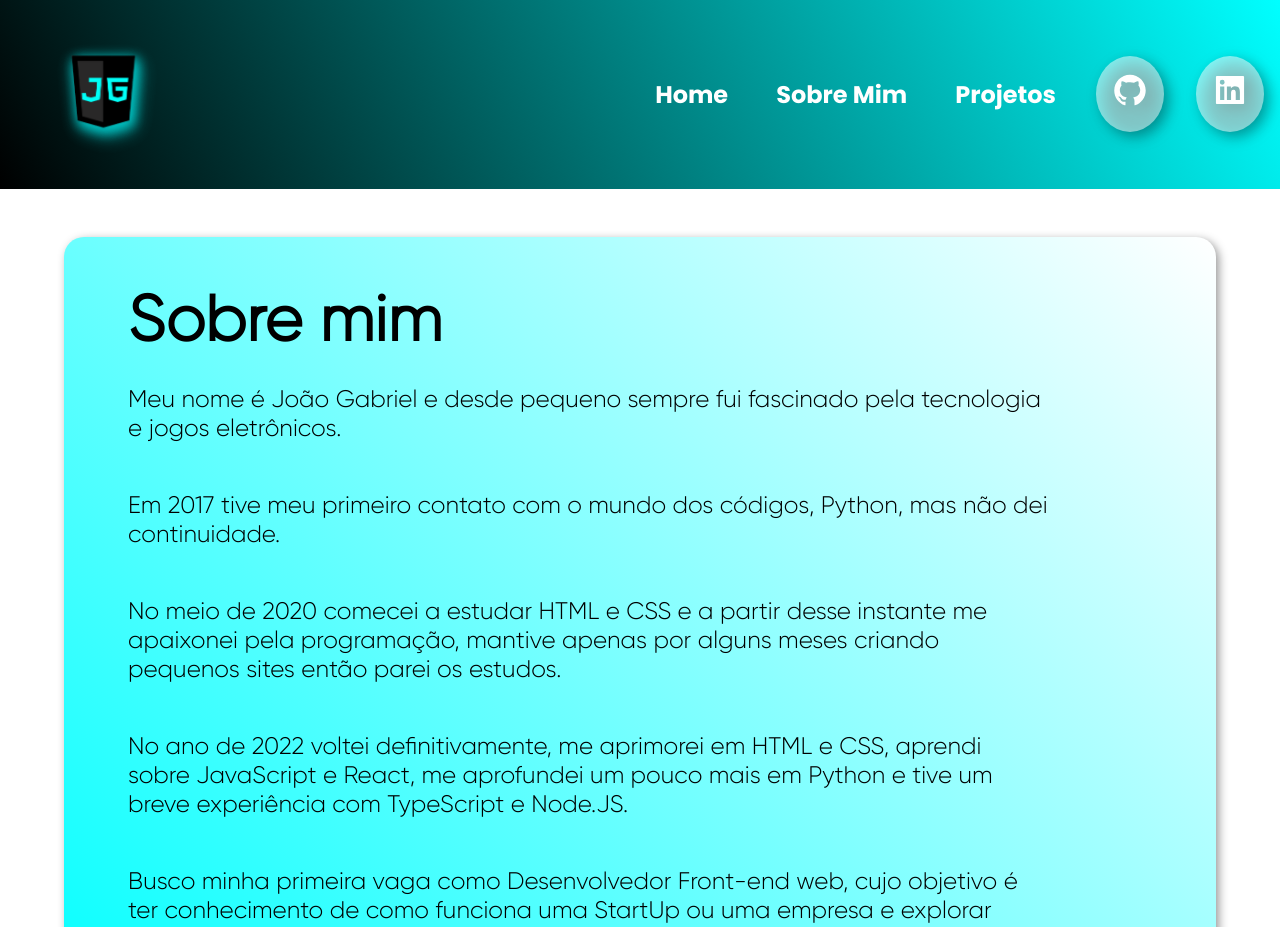
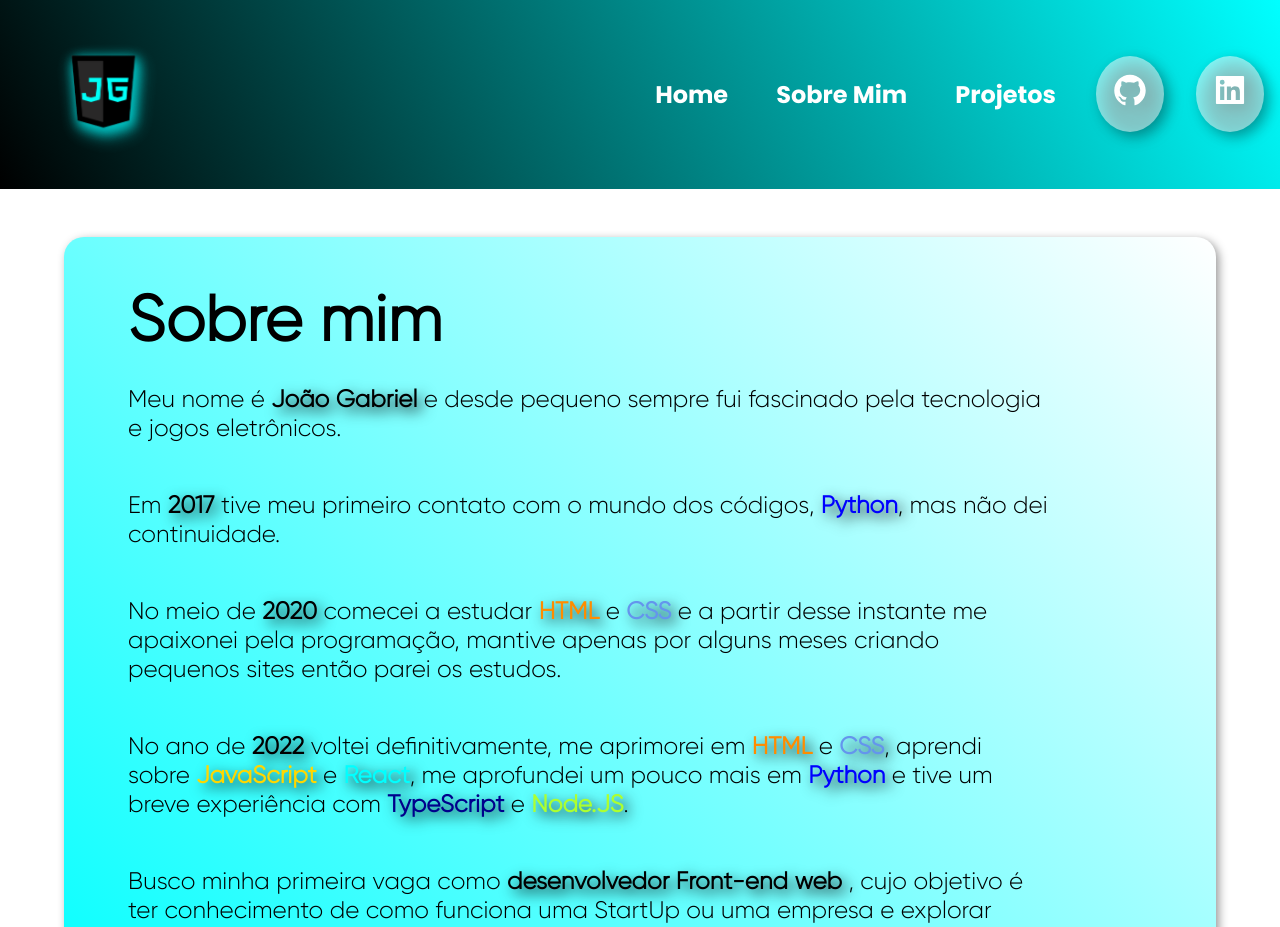
Before and after one commit to oAoj1/Portfolio, a React (Vite) app: page /sobremim in a window 1280 px wide. Shown: the top 927 px of the page. Built offline with nearby package versions, Linux system fonts and the light colour scheme.

Commit message:
adicionando cores

```diff
--- a/src/Components/Header/index.jsx
+++ b/src/Components/Header/index.jsx
@@ -18,7 +18,7 @@ export default function Header(){
                 </Fade>
             </div>
 
-            <span className='spanContent'>
+            <nav className='spanContent'>
                 <Fade bottom>
                     <ul className="menuContent">
                         <Link to="/">
@@ -51,7 +51,7 @@ export default function Header(){
                         </li>
                     </Fade>
                 </ul>
-            </span>
+            </nav>
 
         </header>
     )
--- a/src/Pages/2_SobreMim.jsx
+++ b/src/Pages/2_SobreMim.jsx
@@ -1,23 +1,32 @@
+import Fade from 'react-reveal/Fade';
 import Header from '../Components/Header'
 import Footer from '../Components/Footer'
 import '../Styles/2_SobreMim.css'
+import '../Components/Section/Section.css'
+
 
 export default function SobreMim(){
     return(
         <div>
             <Header/>
                 <div className="sobreMimContent">
-                    <h1>Sobre mim</h1>
+                    <Fade left>
+                        <h1>Sobre mim</h1>
+                    </Fade>
+
                     <div className="textoContent">
-                        <p>Meu nome é João Gabriel e desde pequeno sempre fui fascinado pela tecnologia e jogos eletrônicos. </p>
+                        <Fade right>
+                            <p>Meu nome é <strong className='joao'>João Gabriel</strong> e desde pequeno sempre fui fascinado pela tecnologia e jogos eletrônicos. </p>
 
-                        <p>Em 2017 tive meu primeiro contato com o mundo dos códigos, Python, mas não dei continuidade.</p>
+                            <p>Em <strong>2017</strong> tive meu primeiro contato com o mundo dos códigos, <strong className='python'>Python</strong>, mas não dei continuidade.</p>
 
-                        <p>No meio de 2020 comecei a estudar HTML e CSS e a partir desse instante me apaixonei pela programação, mantive apenas por alguns meses criando pequenos sites então parei os estudos.</p>
+                            <p>No meio de <strong>2020</strong> comecei a estudar <strong className='html'>HTML</strong> e <strong className='css'>CSS</strong> e a partir desse instante me apaixonei pela programação, mantive apenas por alguns meses criando pequenos sites então parei os estudos.</p>
 
-                        <p>No ano de 2022 voltei definitivamente, me aprimorei em HTML e CSS, aprendi sobre JavaScript e React, me aprofundei um pouco mais em Python e tive um breve experiência com TypeScript e Node.JS.</p>
+                            <p>No ano de <strong>2022</strong> voltei definitivamente, me aprimorei em <strong className='html'>HTML</strong> e <strong className='css'>CSS</strong>, aprendi sobre <strong className='js'>JavaScript</strong> e <strong className='react'>React</strong>, me aprofundei um pouco mais em <strong className='python'>Python</strong> e tive um breve experiência com <strong className='ts'>TypeScript</strong> e <strong className='node'>Node.JS</strong>. </p>
 
-                        <p>Busco minha primeira vaga como Desenvolvedor Front-end web, cujo objetivo é ter conhecimento de como funciona uma StartUp ou uma empresa e explorar ainda mais minha criatividade e aprimorar minha lógica. Futuramente pretendo me tornar Full-stack.</p>
+                            <p>Busco minha primeira vaga como <strong>desenvolvedor Front-end web</strong> , cujo objetivo é ter conhecimento de como funciona uma StartUp ou uma empresa e explorar ainda mais minha criatividade e aprimorar minha lógica. Futuramente pretendo me tornar <strong>Full-stack.</strong> </p>
+                        </Fade>
+
                     </div>
 
                 </div>
--- a/src/Styles/2_SobreMim.css
+++ b/src/Styles/2_SobreMim.css
@@ -22,3 +22,35 @@
     padding: 1em 0;
     font-size: 1.5em;
 }
+
+strong{
+    filter: drop-shadow(5px 5px 7px rgba(0,0,0,0.9));
+}
+
+.python{
+    color: #0000ff;
+}
+
+.html{
+    color: darkorange;
+}
+
+.css{
+    color: cornflowerblue;
+}
+
+.js{
+    color: #ffd700;
+}
+
+.react{
+    color: #00ffff;
+}
+
+.ts{
+    color: darkblue;
+}
+
+.node{
+    color: greenyellow;
+}
```
